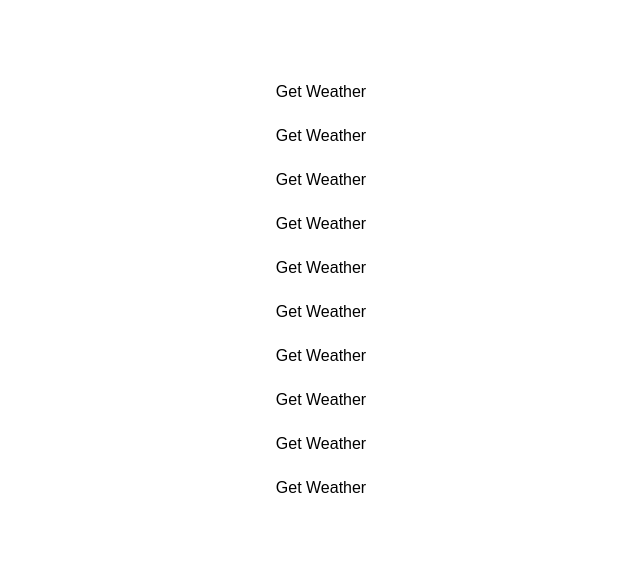
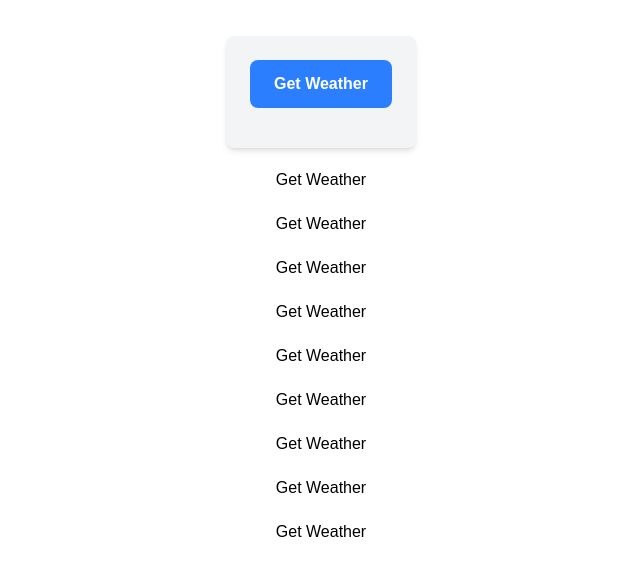
Before and after one commit to JumboCode/bostons-higher-ground, a Next.js app: page /weather in a window 1280 px wide. Shown: the part 110-686 px from the top of the page, without its empty margins (319-959 px from the left). Built offline with nearby package versions, Linux system fonts and the light colour scheme.

Commit message:
Complete weather button with API integration

```diff
--- a/src/components/weather-buttons/button-kai.tsx
+++ b/src/components/weather-buttons/button-kai.tsx
@@ -1,3 +1,70 @@
+"use client"
+import Error from 'next/error';
+import {useEffect, useState} from 'react';
+
 export default function WeatherButton() {
-    return <button>Get Weather</button>;
+    // const [count, setCount] = useState(() => {
+    //     return 0;
+    // });
+
+    // // hook being destroyed, cleaned up and rerun
+    // useEffect(() => {
+    //     // code to run
+    //     console.log("The count is: ", count);
+
+    //     // optional return fulnction
+    //     return () => {
+    //         console.log("I am being cleaned up")
+    //     }
+    // }, [count]); // the dependency array
+
+    // function decreaseCount() {
+    //     setCount(previous => previous -1)
+    // }
+    // function increaseCount() {
+    //     setCount(previous => previous + 1)
+    // }
+    const [weather, setWeather] = useState("");
+    const [temperature, setTemperature] = useState("");
+
+    async function getWeather() {
+        const url = "https://api.weather.gov/gridpoints/BOX/69,92/forecast";
+        try {
+            const response = await fetch(url)
+            console.log("Print pre .json", response);
+            const result = await response.json();
+            console.log("Result after json:", result);
+
+            const currentPeriod = result.properties.periods[0];
+            setWeather(currentPeriod.shortForecast)
+            setTemperature(currentPeriod.temperature)
+        } catch (error) {
+            console.error("Error", error)
+        }
+    }
+    return (
+        <div className="p-6 bg-gray-100 rounded-lg shadow-md max-w-md">
+        <button
+            onClick={getWeather}
+            className="bg-blue-500 hover:bg-blue-600 text-white font-bold py-3 px-6 rounded-lg transition duration-200 w-full mb-4"
+        >
+            Get Weather
+        </button>
+
+        {weather && temperature && (
+            <div className="bg-white p-4 rounded-lg shadow">
+                <div className="text-gray-700 text-lg mb-2">
+                    <span className="font-semibold">Today's Forecast:</span> {weather}
+                </div>
+                <div className="text-gray-700 text-lg">
+                    <span className="font-semibold">Temperature:</span> {temperature}°F
+                </div>
+            </div>
+        )}
+
+            {/* <button onClick={decreaseCount}>-</button>
+            <span>{count}</span>
+            <button onClick={increaseCount}>+</button> */}
+        </div>
+    );
 }
```
